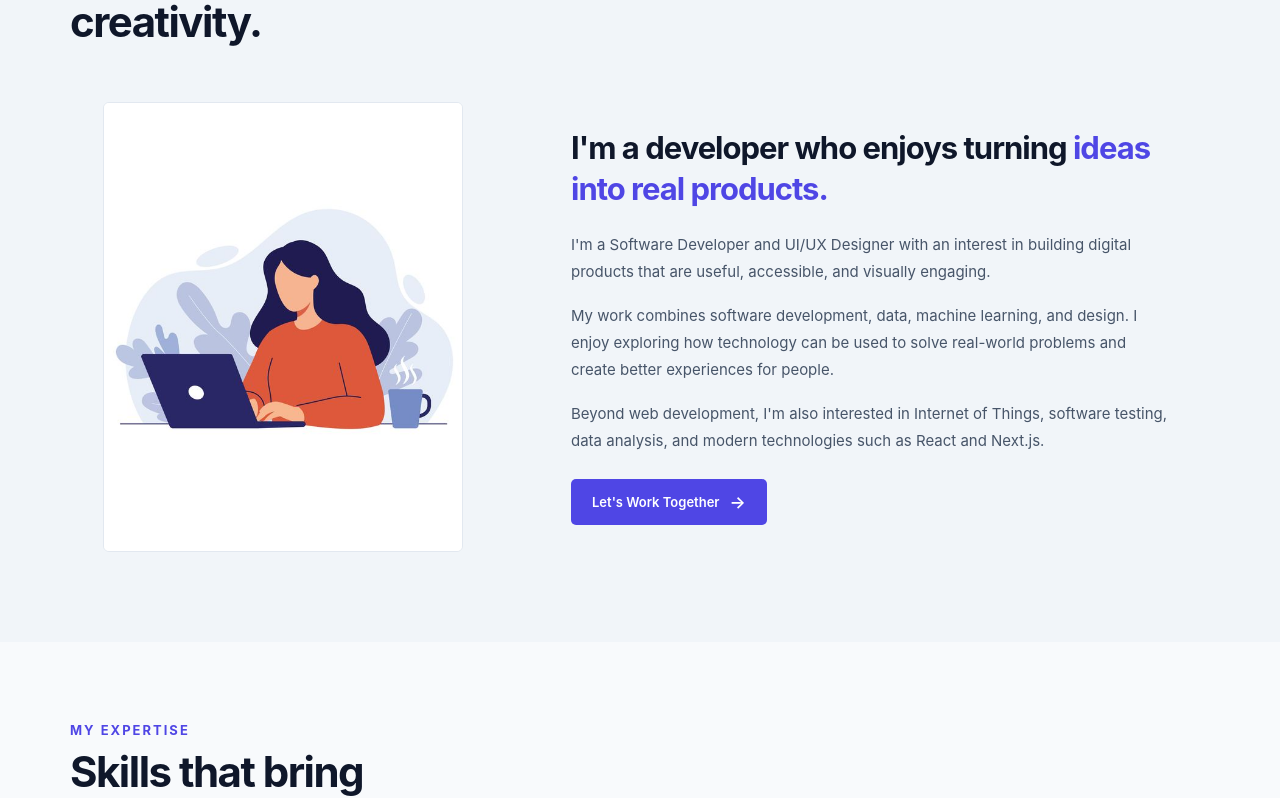
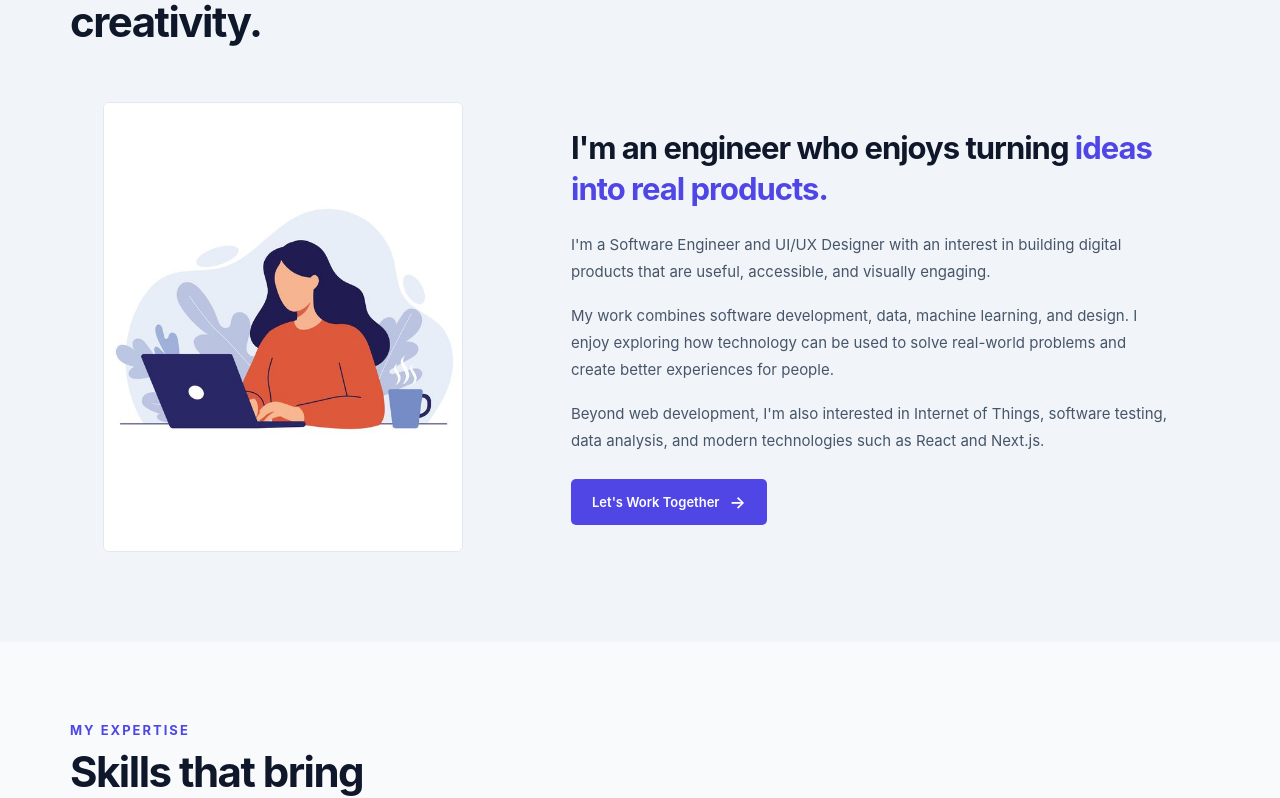
Before and after one commit to anualitheuwayo/My-Portfolio, a React (Vite) app: page / in a window 1280 px wide. Shown: the part 966-1764 px from the top of the page. Built offline with nearby package versions, Linux system fonts and the light colour scheme.

Commit message:
Added change

```diff
--- a/src/components/About.jsx
+++ b/src/components/About.jsx
@@ -21,12 +21,12 @@ function About() {
 
           <div className="about-text">
             <h3>
-              I'm a developer who enjoys turning
+              I'm an engineer who enjoys turning
               <span> ideas into real products.</span>
             </h3>
 
             <p>
-              I'm a Software Developer and UI/UX Designer with an interest
+              I'm a Software Engineer and UI/UX Designer with an interest
               in building digital products that are useful, accessible,
               and visually engaging.
             </p>
--- a/src/components/Hero.jsx
+++ b/src/components/Hero.jsx
@@ -15,7 +15,7 @@ function Hero() {
           </h1>
 
           <h2>
-            Software Developer <span>&</span> UI/UX Designer
+            Software Engineer <span>&</span> UI/UX Designer
           </h2>
 
           <p className="hero-description">
--- a/src/components/Projects.jsx
+++ b/src/components/Projects.jsx
@@ -137,6 +137,26 @@ function Projects() {
         "https://github.com/anualitheuwayo/House-Pricing_Encoding_Techniques",
       linkText: "GitHub",
     },
+
+    {
+      number: "08",
+      title: "FikaMarket",
+      category: "UI/UX Design",
+      description:
+        "A user-centered agricultural marketplace connecting farmers with buyers through mobile and desktop experiences.",
+      details:
+        "FikaMarket is a UI/UX design project focused on improving how farmers and buyers discover and access agricultural products. The design process includes user research, wireframing, final interface screens, and an interactive prototype for mobile and desktop platforms. The goal is to create a clear, accessible, and intuitive marketplace experience.",
+      technologies: [
+        "Figma",
+        "UI/UX Design",
+        "User Research",
+        "Wireframing",
+        "Prototyping",
+      ],
+      demo: "https://www.behance.net/gallery/255567957/FikaMarket-UIUX-Case-Study",
+      demoText: "Live Demo",
+
+    },
   ];
 
   const categories = [
@@ -145,6 +165,7 @@ function Projects() {
     "Web Development",
     "Data & ML",
     "JavaScript",
+    "UI/UX Design",
   ];
 
   const filteredProjects =
```
